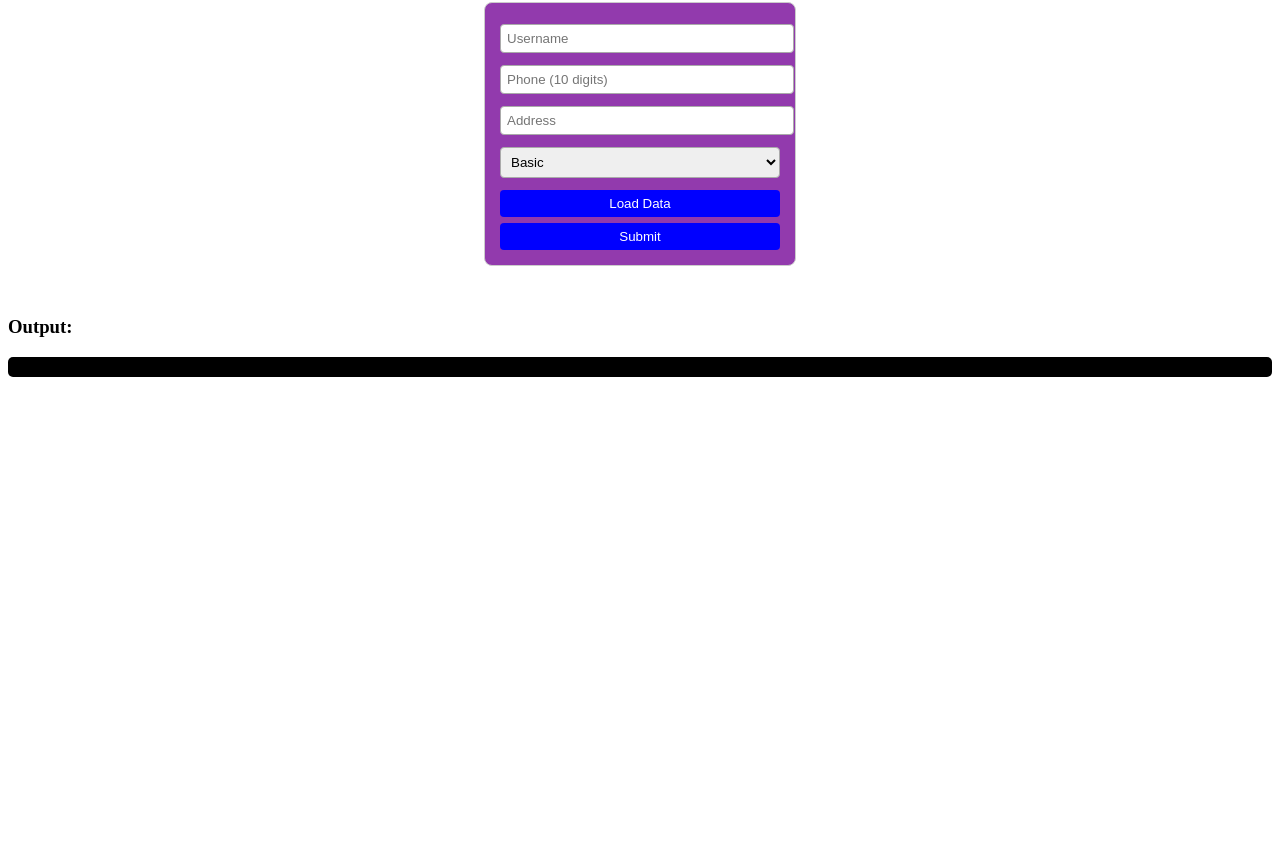
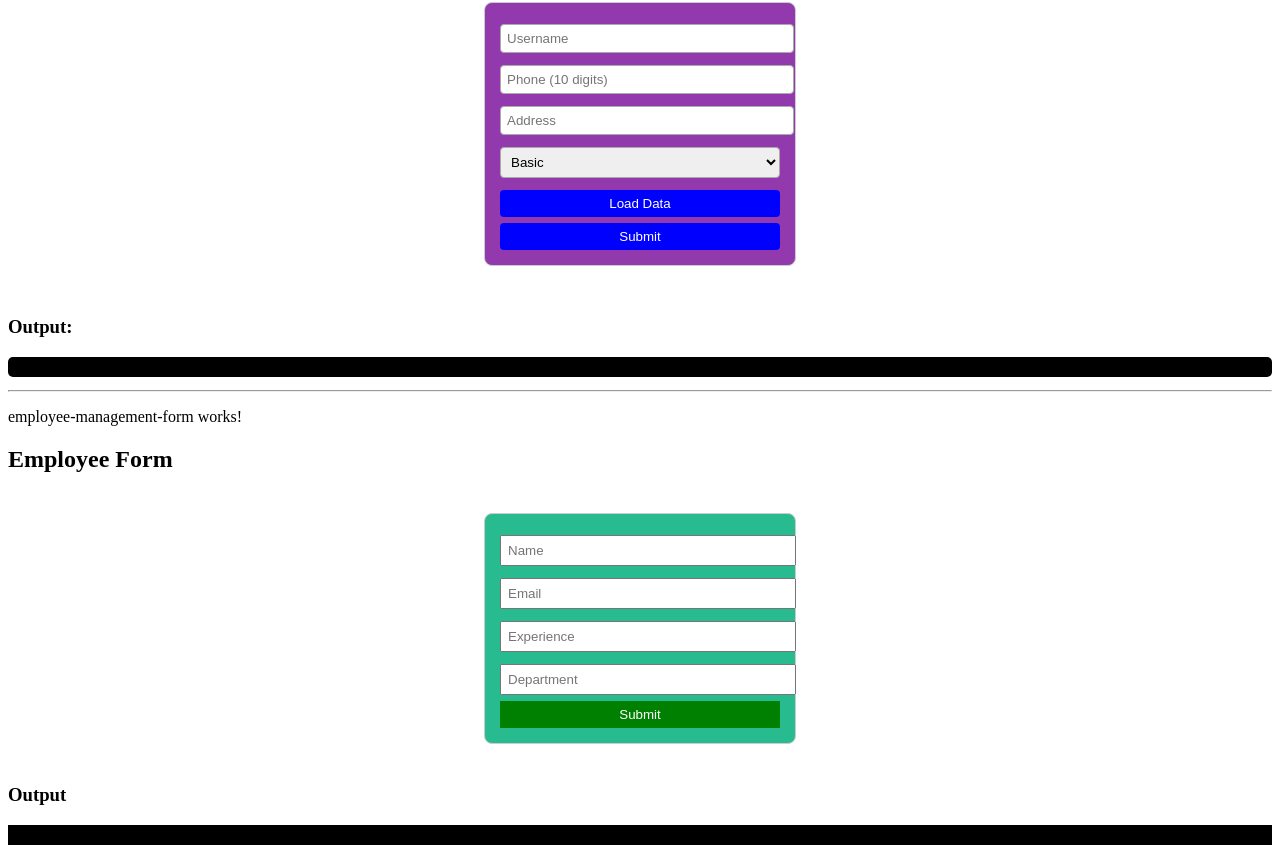
Before and after one commit to mitals7182/forms-angular-practices, an Angular app: page / in a window 1280 px wide. Shown: the part 3166-4024 px from the top of the page. Before the commit the page ends 3556 px from the top, so only its background shows below. Built offline with nearby package versions, Linux system fonts and the light colour scheme.

Commit message:
Initial commit

```diff
--- a/src/app/app.ts
+++ b/src/app/app.ts
@@ -8,6 +8,7 @@ import { ContactUsForm } from './template-driven/contact-us-form/contact-us-form
 import { RegistrationForm } from './reactive-forms/registration-form/registration-form';
 import { ProductForm } from './reactive-forms/product-form/product-form';
 import { ProfileUpdateFormComponent } from './reactive-forms/profile-update-form/profile-update-form';
+import { EmployeeManagementForm } from './reactive-forms/employee-management-form/employee-management-form';
 
 @Component({
   selector: 'app-root',
@@ -21,7 +22,8 @@ import { ProfileUpdateFormComponent } from './reactive-forms/profile-update-form
     ContactUsForm,
     RegistrationForm,
     ProductForm,
-    ProfileUpdateFormComponent
+    ProfileUpdateFormComponent,
+    EmployeeManagementForm
   ],
 
   template: `
@@ -52,6 +54,10 @@ import { ProfileUpdateFormComponent } from './reactive-forms/profile-update-form
 
     <app-profile-update-form></app-profile-update-form>
 
+
+    <hr>
+    <app-employee-management-form></app-employee-management-form>
+
   `
 })
 export class App {}
--- a/src/app/reactive-forms/employee-management-form/employee-management-form.css
+++ b/src/app/reactive-forms/employee-management-form/employee-management-form.css
@@ -0,0 +1,41 @@
+form {
+  width: 280px;
+  margin: 40px auto;
+  padding: 15px;
+  border: 1px solid #ccc;
+  border-radius: 8px;
+  font-family: Arial;
+  background: #28bb8f;
+}
+
+input {
+  width: 100%;
+  padding: 6px;
+  margin: 6px 0;
+}
+
+button {
+  width: 100%;
+  padding: 6px;
+  background: green;
+  color: white;
+  border: none;
+  cursor: pointer;
+}
+
+button:hover {
+  background: darkgreen;
+}
+
+.error {
+  color: red;
+  font-size: 12px;
+  margin: 0;
+}
+
+pre {
+  background: black;
+  color: lime;
+  padding: 10px;
+  margin-top: 10px;
+}
--- a/src/app/reactive-forms/employee-management-form/employee-management-form.html
+++ b/src/app/reactive-forms/employee-management-form/employee-management-form.html
@@ -1 +1,35 @@
 <p>employee-management-form works!</p>
+<h2>Employee Form</h2>
+
+<form [formGroup]="form" (ngSubmit)="submit()">
+
+  <!-- Name -->
+  <input formControlName="name" placeholder="Name" />
+  <p class="error" *ngIf="form.get('name')?.invalid && form.get('name')?.touched">
+    Name is required
+  </p>
+
+  <!-- Email -->
+  <input formControlName="email" placeholder="Email" />
+  <p class="error" *ngIf="form.get('email')?.invalid && form.get('email')?.touched">
+    Enter valid email
+  </p>
+
+  <!-- Experience -->
+  <input type="number" formControlName="experience" placeholder="Experience" />
+  <p class="error" *ngIf="form.get('experience')?.errors?.['invalidExp']">
+    Experience must be between 0 to 40 years
+  </p>
+
+  <!-- Department -->
+  <input formControlName="department" placeholder="Department" />
+  <p class="error" *ngIf="form.get('department')?.invalid && form.get('department')?.touched">
+    Department is required
+  </p>
+
+  <button type="submit">Submit</button>
+
+</form>
+
+<h3>Output</h3>
+<pre>{{ data | json }}</pre>
--- a/src/app/reactive-forms/employee-management-form/employee-management-form.ts
+++ b/src/app/reactive-forms/employee-management-form/employee-management-form.ts
@@ -1,9 +1,46 @@
 import { Component } from '@angular/core';
+import { FormBuilder, Validators, ReactiveFormsModule } from '@angular/forms';
+import { CommonModule } from '@angular/common';
 
 @Component({
   selector: 'app-employee-management-form',
-  imports: [],
+  standalone: true,
+  imports: [CommonModule, ReactiveFormsModule],
   templateUrl: './employee-management-form.html',
-  styleUrl: './employee-management-form.css',
+  styleUrls: ['./employee-management-form.css']
 })
-export class EmployeeManagementForm {}
+export class EmployeeManagementForm {
+
+  data: any;
+  form: any;
+
+  constructor(private fb: FormBuilder) {
+
+
+    this.form = this.fb.group({
+      name: ['', Validators.required],
+      email: ['', [Validators.required, Validators.email]],
+      experience: ['', [Validators.required, this.expValidator]],
+      department: ['', Validators.required]
+    });
+  }
+
+  // Custom validation
+  expValidator(control: any) {
+    const value = control.value;
+
+    if (value < 0 || value > 40) {
+      return { invalidExp: true };
+    }
+    return null;
+  }
+
+  submit() {
+    if (this.form.valid) {
+      this.data = this.form.value;
+      this.form.reset();
+    } else {
+      alert("Form is invalid");
+    }
+  }
+}
```
